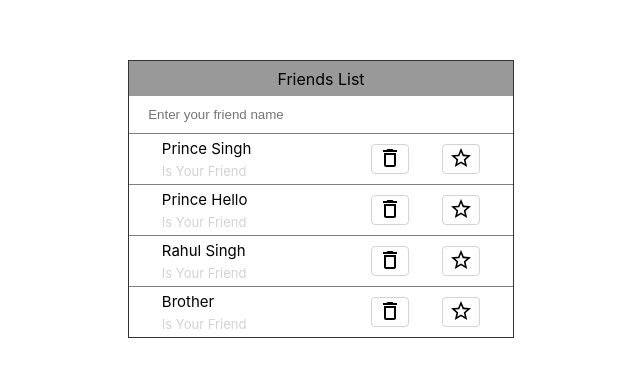
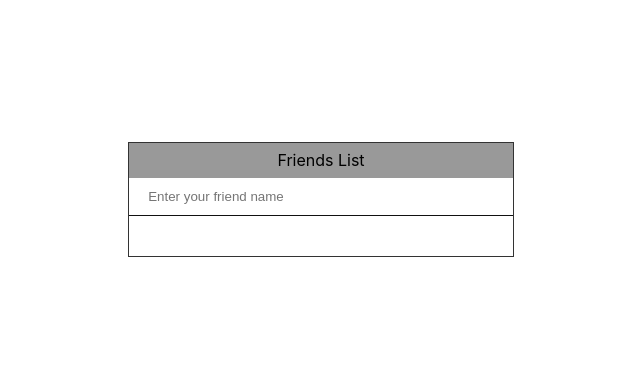
Before and after one commit to princesingh00/Friend-List, a React (Create React App) app: page /home in a window 1280 px wide. Shown: the part 201-578 px from the top of the page, without its empty margins (319-959 px from the left). Built offline with nearby package versions, Linux system fonts and the light colour scheme.

Commit message:
Feat:pagination and icons for delete etc

```diff
--- /dev/null
+++ b/src/assets/css/Pagination.css
@@ -0,0 +1,19 @@
+.pagination {
+    width: 100%;
+    height: 40px;
+    border-top: 1px solid #111;
+    display: flex;
+    justify-content: space-evenly;
+    align-items: center;
+}
+
+.pagination__item {
+    width: 25px;
+    height: 25px;
+    border-radius: 50%;
+    border: 1px solid #222;
+    display: flex;
+    align-items: center;
+    justify-content: center;
+    cursor: pointer;
+}
--- a/src/components/Friend.jsx
+++ b/src/components/Friend.jsx
@@ -6,7 +6,11 @@ import StarBorderOutlinedIcon from '@material-ui/icons/StarBorderOutlined';
 
 function Friend(props) {
 
-    const { name, fav } = props;
+    const { name, fav, handleFav } = props;
+
+    const handleFavourite = () => {
+        handleFav(name);
+    }
 
     return (
         <div className="friend">
@@ -15,13 +19,10 @@ function Friend(props) {
                 <span>is your friend</span>
             </div>
 
-            <button>
-                <DeleteOutlineIcon />
-            </button>
-            <button>
+            <button><DeleteOutlineIcon /></button>
+            <button onClick={handleFavourite}>
                 {fav ? <StarIcon /> : <StarBorderOutlinedIcon />}
             </button>
-
         </div>
     )
 }
--- /dev/null
+++ b/src/components/Pagination.js
@@ -0,0 +1,25 @@
+import React, { useState } from 'react'
+import "../assets/css/Pagination.css"
+
+function Pagination({ pagesCount, handlePage, }) {
+
+    const [currentPage, setCurrentPage] = useState(0);
+
+    const handlePageClick = (e, index) => {
+        setCurrentPage(index);
+        handlePage(index);
+    };
+
+    return (
+        <div className="pagination">
+            {[...Array(pagesCount)].map((page, i) => (
+                <div className="pagination__item"
+                    onClick={e => handlePageClick(e, i)}>
+                    {i + 1}
+                </div>
+            ))
+            }
+        </div >)
+}
+
+export default Pagination;
--- a/src/model/Friend.js
+++ /dev/null
@@ -1,16 +0,0 @@
-
-export default class Employee {
-
-    constructor(name) {
-        this.name = name;
-        this.favourite = false;
-    }
-
-    setFavourite(fav) {
-        this.favourite = fav;
-    }
-
-    getFavourite() {
-        return this.favourite;
-    }
-}
--- a/src/service/FriendService.js
+++ /dev/null
@@ -1,11 +0,0 @@
-import Friend from "../model/Friend"
-
-var f1 = new Friend("prince singh");
-var f2 = new Friend("prince hello");
-var f3 = new Friend("Rahul Singh");
-var f4 = new Friend("Brother");
-
-var list = [f1,f2,f3,f4];
-
-
-export default list;
--- /dev/null
+++ b/src/service/service.js
@@ -0,0 +1,29 @@
+export function getData() {
+    let data = JSON.parse(localStorage.getItem("data"));
+    return data == null ? [] : data;
+}
+
+export function addFavourite(name) {
+    let data = JSON.parse(localStorage.getItem("data"));
+    let objIndex = data.findIndex((obj => obj.name === name));
+    data[objIndex].fav = !data[objIndex].fav;
+    localStorage.setItem("data", JSON.stringify(data));
+}
+
+export function addFriend(name) {
+    let friends = [];
+    let obj = {
+        name: name,
+        fav: false
+    }
+    friends.push(obj);
+
+    let data = JSON.parse(localStorage.getItem("data"));
+
+    if (data === null)
+        localStorage.setItem("data", JSON.stringify(friends));
+    else {
+        data.push(obj);
+        localStorage.setItem("data", JSON.stringify(data));
+    }
+}
--- a/src/view/Dashboard.jsx
+++ b/src/view/Dashboard.jsx
@@ -1,19 +1,47 @@
 import React, { Component } from 'react'
 import '../assets/css/Dashboard.css'
 import Friend from '../components/Friend'
-import Service from "../service/FriendService"
+import Pagination from '../components/Pagination'
+import { getData, addFriend, addFavourite } from '../service/service'
 
 export default class Dashboard extends Component {
 
     constructor() {
         super()
         this.state = {
-            friends: []
+            friends: [],
+            pages: 0,
+            currentPage: 0,
+            pageSize: 4
         }
     }
 
     componentDidMount() {
-        this.setState({ friends: Service })
+        this.updateStates();
+    }
+
+    updateStates = () => {
+        this.setState({
+            friends: getData(),
+            pages: Math.ceil(getData().length / this.state.pageSize),
+        })
+    }
+
+    handleAddFriend = (e) => {
+        if (e.charCode === 13) {
+            addFriend(e.target.value);
+            e.target.value = '';
+            this.updateStates();
+        }
+    }
+
+    handleFavourite = (name) => {
+        addFavourite(name);
+        this.updateStates();
+    }
+
+    handlePageClick = (index) => {
+        this.setState({ currentPage: index });
     }
 
     render() {
@@ -23,11 +51,27 @@ export default class Dashboard extends Component {
                     <div className="dashboard__card__header">
                         Friends List
                     </div>
-                    <input type="text" placeholder="Enter your friend name" />
-                    {this.state.friends.map(friend => {
-                        return <Friend name={friend.name} fav={friend.favourite} />
-                    })
+                    <input
+                        type="text"
+                        placeholder="Enter your friend name"
+                        onKeyPress={(e) => this.handleAddFriend(e)}
+                    />
+                    {this.state.friends
+                        .slice(this.state.currentPage * this.state.pageSize,
+                            (this.state.currentPage + 1) * this.state.pageSize)
+                        .map((friend, index) => {
+                            return <Friend
+                                key={index}
+                                name={friend.name}
+                                fav={friend.fav}
+                                handleFav={(name) => this.handleFavourite(name)}
+                            />
+                        })
                     }
+                    <Pagination
+                        pagesCount={this.state.pages}
+                        handlePage={(index) => this.handlePageClick(index)}
+                    />
                 </div>
             </div>)
     }
```
